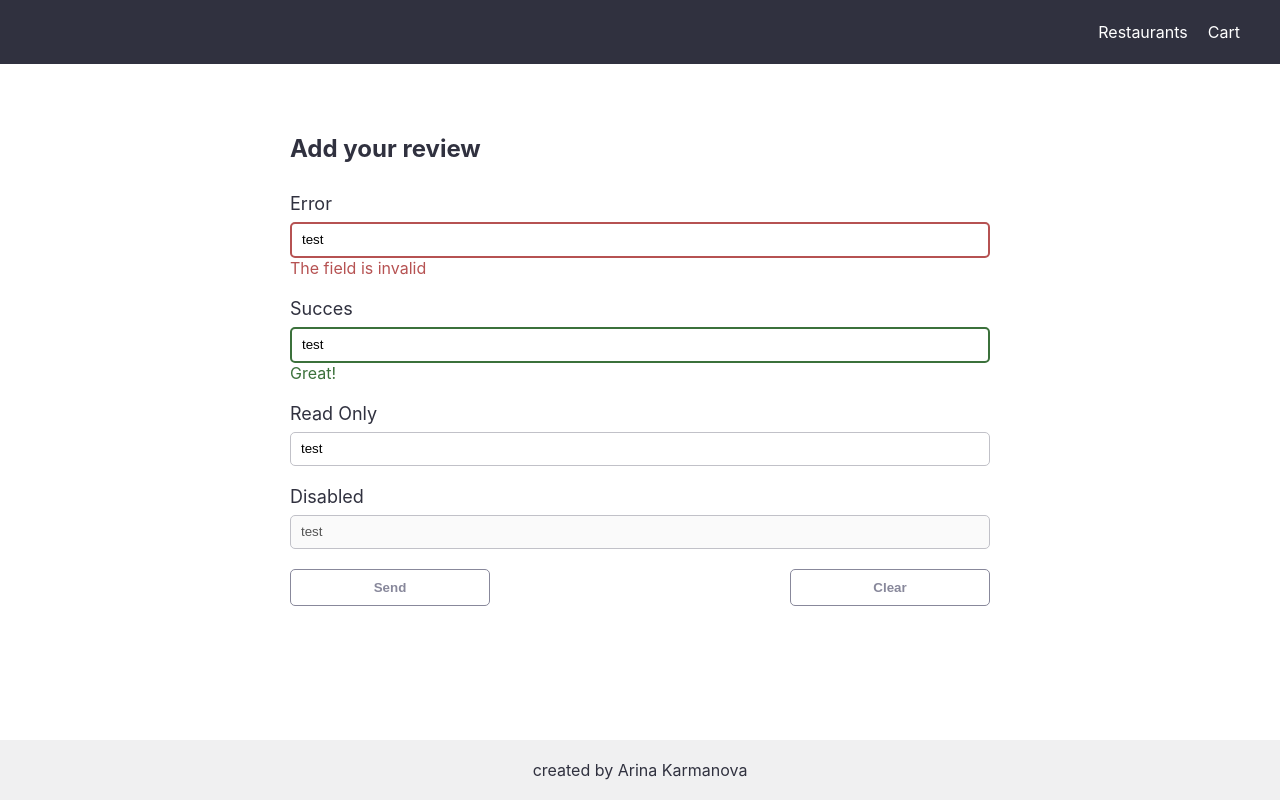
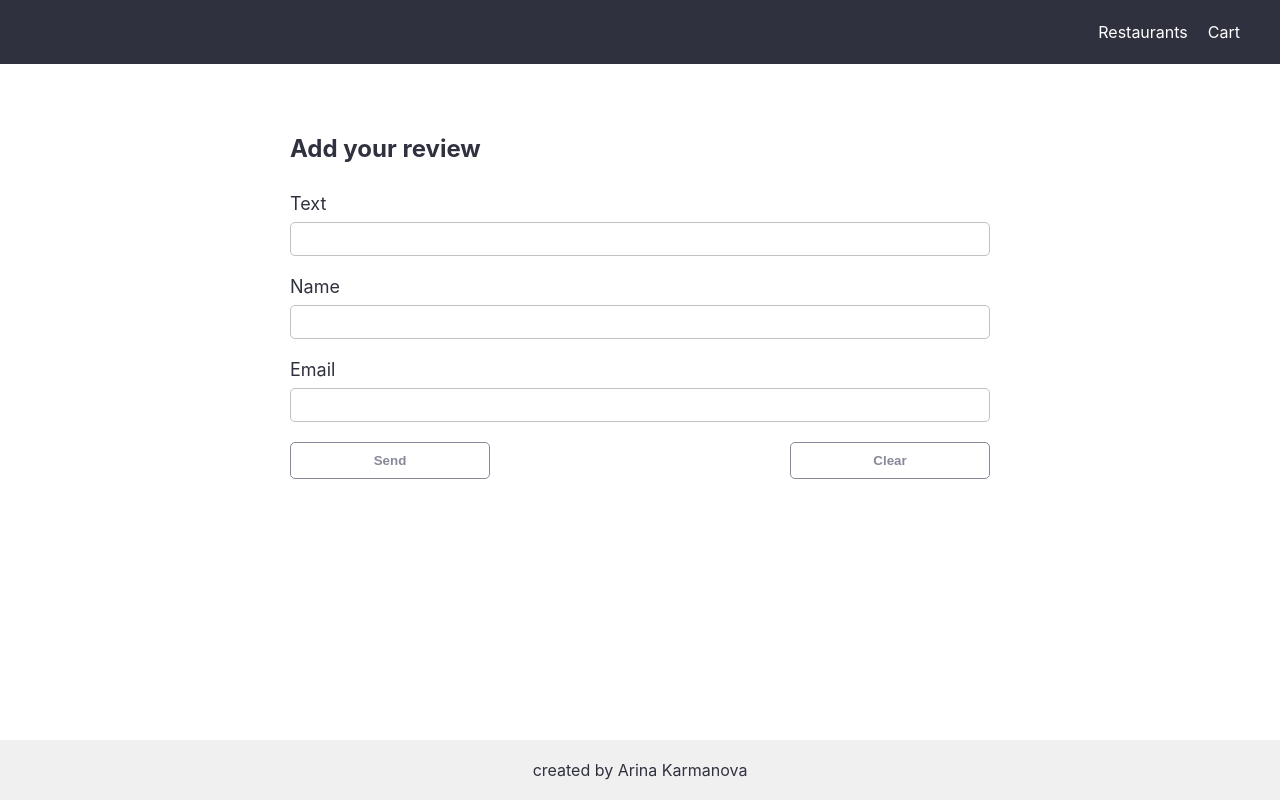
Before and after one commit to Ariska28/react-form-2022, a React (Create React App) app: page /reviewForm in a window 1280 px wide. Built offline with nearby package versions, Linux system fonts and the light colour scheme; some icons are missing.

Commit message:
add onChange and validation

```diff
--- a/src/components/NewReviewForm/NewReviewForm.jsx
+++ b/src/components/NewReviewForm/NewReviewForm.jsx
@@ -1,41 +1,149 @@
 import styles from "./styles.module.css";
 import { FormElement } from "./NewReviewFormElement/NewReviewFormElement";
 import {STATE, TYPE} from "./config"
+import { useReducer } from "react";
+import { useState } from "react";
+
+const INITIAL_FORM_VALUE = {
+  name: "",
+  text: "",
+  email: "",
+};
+
+const FORM_MESSAGES = {
+  default: "",
+  error: <span className={styles.error}>Form has error, please check it</span>,
+  success: <span className={styles.success}>Everething is cool</span>,
+  empty: <span className={styles.error}>Some fileds don't filled, please fix it</span>
+}
+
+const form_element_states = {};
+
+
+const ACTIONS = {
+  setName: "setName",
+  setText: "setText",
+  setEmail: "setEmail",
+  clear: "clear",
+};
+
+const formReducer = (state, action) => {
+  switch(action.type) {
+    case ACTIONS.setName:  {
+      return {
+        ...state,
+        name: action.payload,
+      }
+    }
+    case ACTIONS.setText: {
+      return {
+        ...state,
+        text: action.payload
+      }
+    }
+    case ACTIONS.setEmail: {
+      return {
+        ...state,
+        email: action.payload
+      }
+    }
+    case ACTIONS.clear: {
+      return INITIAL_FORM_VALUE
+    }
+    default:
+      return state;
+  }
+
+}
 
 export const NewReviewForm = ({ className }) => {
+  const [formValue, dispatch] = useReducer(formReducer, INITIAL_FORM_VALUE);
+  const [state, setState] = useState([TYPE.NAME, STATE.DEFAULT]);
+  const [message, setMessage] = useState(FORM_MESSAGES.default);
+  form_element_states[state[0]] = state[1];
+
+  const handleState = (state) => {
+    setState(state);
+  }
+
+  const onNameChange = (event) => {
+    dispatch({ type: ACTIONS.setName, payload: event.target.value });
+  };
+  const onTextChange = (event) => {
+    dispatch({ type: ACTIONS.setText, payload: event.target.value });
+  };
+  const onEmailChange = (event) => {
+    dispatch({ type: ACTIONS.setEmail, payload: event.target.value });
+  };
+
+  const onClear = (event) => {
+    event.preventDefault();
+    return dispatch({ type: ACTIONS.clear });
+  };
+
+  const submit = (event) => {
+    event.preventDefault();
+
+    if(Object.values(form_element_states).includes(STATE.ERROR)) {
+      return setMessage(FORM_MESSAGES.error);
+    }
+
+    if(Object.values(form_element_states).includes(STATE.DEFAULT)) {
+      return setMessage(FORM_MESSAGES.empty);
+    }
+
+    return setMessage(FORM_MESSAGES.success);
+  }
+
   return (
     <form className={className}>
-      <FormElement
-        name="Error"
+       <FormElement
+        name="Text"
         type={TYPE.TEXT}
-        state={STATE.ERROR}
-        value="test"
+        onChange={onTextChange}
+        value={formValue.text}
+        handleState={handleState}
+      />
+
+       <FormElement
+        name="Name"
+        type={TYPE.NAME}
+        onChange={onNameChange}
+        value={formValue.name}
+        handleState={handleState}
       />
 
       <FormElement
-        name="Succes"
-        type={TYPE.TEXT}
-        state={STATE.SUCCESS}
-        value="test"
+        name="Email"
+        type={TYPE.EMAIL}
+        onChange={onEmailChange}
+        value={formValue.email}
+        handleState={handleState}
       />
 
-      <FormElement
+      {/* <FormElement
         name="Read Only"
         type={TYPE.TEXT}
         state={STATE.READONLY}
-        value="test"
+        onChange={onTextChange}
+        value={formValue.text}
+        handleState={handleState}
       />
 
       <FormElement
         name="Disabled"
         type={TYPE.TEXT}
         state={STATE.DISABLED}
-        value="test"
-      />
+        onChange={onTextChange}
+        value={formValue.text}
+        handleState={handleState}
+      /> */}
+
+      {message}
 
       <div className={styles.buttons}>
-        <button className={styles.clear}>Send</button>
-        <button className={styles.clear}>Clear</button>
+        <button className={styles.clear} onClick={submit}>Send</button>
+        <button className={styles.clear} onClick={onClear} >Clear</button>
       </div>
     </form>
   );
--- a/src/components/NewReviewForm/NewReviewFormElement/NewReviewFormElement.jsx
+++ b/src/components/NewReviewForm/NewReviewFormElement/NewReviewFormElement.jsx
@@ -1,6 +1,54 @@
-import {STATE, STATUS_MESSAGE_MAP} from "../config"
+import { useEffect } from "react";
+import {STATE, STATUS_MESSAGE_MAP, TYPE} from "../config"
+const MAX_LENGTH = 5;
 
-export const FormElement = ({ name, type, state, value }) => {
+const isMaxLengthCorrect = (value, num) => {
+ return (value.length > num) ? false : true
+}
+
+const isEmailCorrect = (value) => {
+  return !(/^\w+([\.-]?\w+)*@\w+([\.-]?\w+)*(\.\w{2,3})+$/.test(value)) ? false : true
+}
+
+export const FormElement = ({ name, type, state = STATE.DEFAULT, onChange, value,  handleState}) => {
+    if(value) {
+      switch(type) {
+        case TYPE.TEXT:
+          if (isMaxLengthCorrect(value, MAX_LENGTH)) {
+            state = STATE.SUCCESS;
+          }
+          else {
+            state = STATE.ERROR;
+          }
+          break;
+
+        case TYPE.NAME:
+          if (isMaxLengthCorrect(value, MAX_LENGTH)) {
+            state = STATE.SUCCESS;
+          }
+          else {
+            state = STATE.ERROR;
+          }
+          break;
+
+        case TYPE.EMAIL:
+          if(isEmailCorrect(value)) {
+            state = STATE.SUCCESS;
+          }
+          else {
+            state = STATE.ERROR;
+          }
+          break;
+
+        default: {
+          state = STATE.DEFAULT;
+        }
+      }
+  }
+
+  useEffect(() => {
+    handleState([type, state]);
+  }, [state]);
 
   return (
     <div
@@ -12,6 +60,7 @@ export const FormElement = ({ name, type, state, value }) => {
         name={name}
         type={type}
         value={value}
+        onChange={onChange}
         disabled={state === STATE.DISABLED ? true : false}
         readOnly={state === STATE.READONLY ? true : false}
       />
--- a/src/components/NewReviewForm/config.js
+++ b/src/components/NewReviewForm/config.js
@@ -1,4 +1,5 @@
 export const STATE = {
+  DEFAULT: 'DEFAULT',
   ERROR: 'ERROR',
   SUCCESS: 'SUCCESS',
   DISABLED: 'DISABLED',
@@ -7,6 +8,7 @@ export const STATE = {
 
 export const TYPE = {
   TEXT: "text",
+  NAME: "name",
   EMAIL: "email"
 }
 
@@ -16,6 +18,7 @@ export const MESSAGE = {
 }
 
 export const STATUS_MESSAGE_MAP = {
+  [STATE.DEFAULT] : "",
   [STATE.ERROR] : MESSAGE.ERROR,
   [STATE.SUCCESS] : MESSAGE.SUCCESS,
   [STATE.DISABLED] : "",
--- a/src/components/NewReviewForm/styles.module.css
+++ b/src/components/NewReviewForm/styles.module.css
@@ -7,6 +7,16 @@
     background-color: var(--color-white);
     font-weight: 600;
     width: 100%;
+  }
+
+  .error {
+    color: var(--color-error);
+    margin: 20px 0;
+  }
+
+  .success {
+    color: var(--color-success);
+    margin: 20px 0;
   }
 
   .clear:hover {
```
